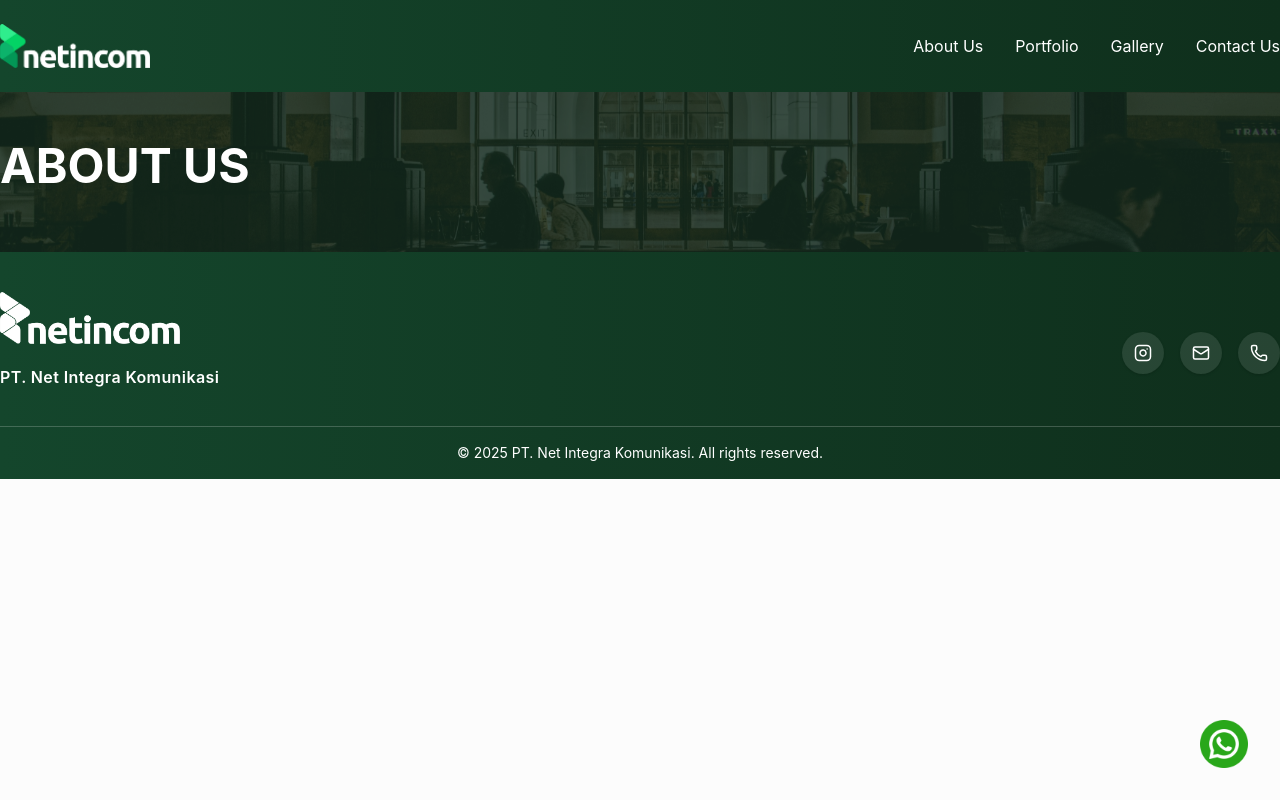
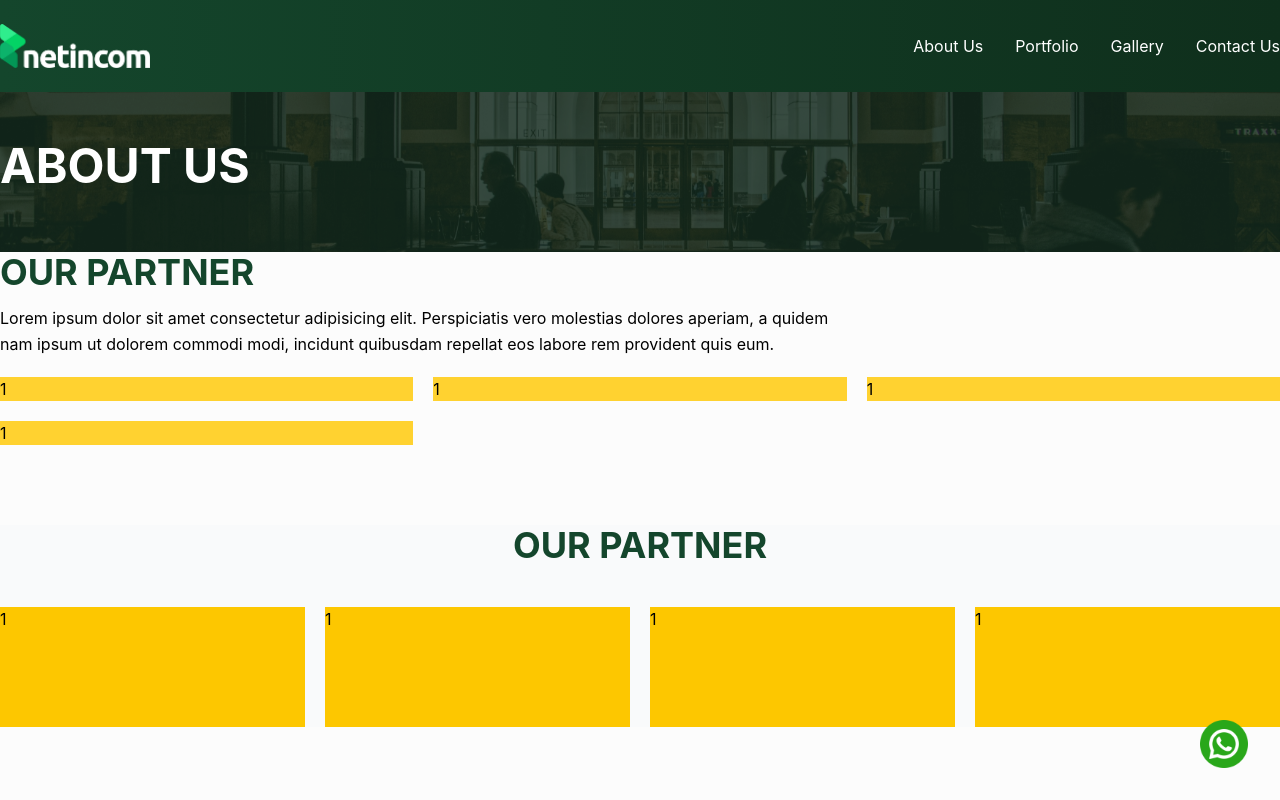
Before and after one commit to ahmadfauzaan613/netincom, a Next.js app: page /about in a window 1280 px wide. Shown: the top 800 px of the page. Built offline with nearby package versions, Linux system fonts and the light colour scheme.

Commit message:
feat: enhance content and layout across multiple pages

```diff
--- a/src/app/about/page.tsx
+++ b/src/app/about/page.tsx
@@ -1,11 +1,34 @@
 import ContactUs from '../../../public/images/contact.svg'
 import React from 'react'
 import Hero from '@/components/Hero'
+import Connection from '@/components/Home/Connection'
 
 export default function About() {
   return (
     <>
       <Hero title="ABOUT US" image={ContactUs} />
+      <div className="container mx-auto">
+        <h1 className="text-2xl md:text-4xl text-left font-bold  leading-tight text-[#14462C]">OUR PARTNER</h1>
+        <p className="text-md leading-relaxed pt-3 w-2/3">Lorem ipsum dolor sit amet consectetur adipisicing elit. Perspiciatis vero molestias dolores aperiam, a quidem nam ipsum ut dolorem commodi modi, incidunt quibusdam repellat eos labore rem provident quis eum.</p>
+        <div className="grid grid-cols-3 mt-5">
+          <div className="bg-amber-300">1</div>
+          <div className="bg-amber-300">1</div>
+          <div className="bg-amber-300">1</div>
+          <div className="bg-amber-300">1</div>
+        </div>
+      </div>
+      <div className="bg-gray-50">
+        <div className="container mx-auto  my-20">
+          <h1 className="text-2xl md:text-4xl text-center font-bold  leading-tight text-[#14462C]">OUR PARTNER</h1>
+          <div className="grid grid-cols-4 mt-10">
+            <div className="bg-yellow-400 h-[15vh]">1</div>
+            <div className="bg-yellow-400 h-[15vh]">1</div>
+            <div className="bg-yellow-400 h-[15vh]">1</div>
+            <div className="bg-yellow-400 h-[15vh]">1</div>
+          </div>
+        </div>
+      </div>
+      <Connection />
     </>
   )
 }
--- a/src/app/contact/page.tsx
+++ b/src/app/contact/page.tsx
@@ -13,7 +13,7 @@ export default function Contact() {
       <div className="container mx-auto my-20">
         <div className="grid grid-cols-2 items-start">
           <div>
-            <h1 className="text-2xl md:text-4xl font-extrabold  leading-tight text-[#14462C]">CONTACT US</h1>
+            <h1 className="text-2xl md:text-4xl font-bold  leading-tight text-[#14462C]">CONTACT US</h1>
             <p className="text-base md:text-md leading-relaxed pt-4 text-gray-700">Ready to take your business to the next level? The Netincom team is here to provide creative communication solutions tailored to your needs. Contact us today and start a partnership that drives results!</p>
             <div className="flex flex-col w-full max-w-10/12 space-y-5 divide-y divide-gray-300 py-4">
               <div className="flex items-center gap-3 py-3">
--- a/src/app/gallery/page.tsx
+++ b/src/app/gallery/page.tsx
@@ -27,7 +27,7 @@ export default function GalleryPage() {
     <>
       <Hero title="GALLERY" image={ContactUs} />
       <div className="container mx-auto my-20">
-        <h1 className="text-2xl md:text-4xl text-center font-extrabold  leading-tight text-[#14462C]">GALLERY</h1>
+        <h1 className="text-2xl md:text-4xl text-center font-bold  leading-tight text-[#14462C]">GALLERY</h1>
         <Gallery data={images} hidden={false} />
       </div>
     </>
--- a/src/app/portofolio/[id]/page.tsx
+++ b/src/app/portofolio/[id]/page.tsx
@@ -6,6 +6,7 @@ import { motion } from 'framer-motion'
 import { MoveLeft } from 'lucide-react'
 import { useRouter } from 'next/navigation'
 import Gallery from '@/components/Home/Gallery'
+import Image from 'next/image'
 export default function PortfolioDetail() {
   const params = useParams()
   const router = useRouter()
@@ -24,7 +25,10 @@ export default function PortfolioDetail() {
         </motion.button>
         <div className="my-5">
           <h1 className="text-5xl w-8/12 text-left font-bold leading-tight text-[#14462C]">{item?.title}</h1>
-          <div className="bg-black w-full h-[40vh] my-5"></div>
+          <div className="relative w-full h-[40vh] my-5">
+            <Image src={item?.image ?? ''} alt="Background" fill priority className="object-cover" />
+            <div className="absolute inset-0 bg-black/40" />
+          </div>
           <p className="text-md leading-relaxed py-5 text-gray-600">{item?.text}</p>
           <h1 className="text-2xl w-8/12 text-left font-bold leading-tight text-[#14462C]">Gallery</h1>
           <Gallery data={item?.gallery ?? []} hidden={false} />
--- a/src/app/portofolio/page.tsx
+++ b/src/app/portofolio/page.tsx
@@ -9,7 +9,7 @@ export default function PortofolioPages() {
     <>
       <Hero title="PORTOFOLIO" image={ContactUs} />
       <div className="container mx-auto my-20">
-        <h1 className="text-2xl md:text-4xl text-center font-extrabold  leading-tight text-[#14462C]">PORTFOLIO</h1>
+        <h1 className="text-2xl md:text-4xl text-center font-bold  leading-tight text-[#14462C]">PORTFOLIO</h1>
         <Portofolio data={portfolioItems} hidden={false} className="grid grid-cols-4 gap-8 my-16 px-4" />
       </div>
     </>
--- a/src/components/Home/AboutUs.tsx
+++ b/src/components/Home/AboutUs.tsx
@@ -9,7 +9,7 @@ export default function AboutUs() {
   return (
     <div className="grid grid-cols-1 md:grid-cols-2 gap-12 my-32 items-center px-6 md:px-16">
       <motion.div initial={{ opacity: 0, x: -40 }} whileInView={{ opacity: 1, x: 0 }} transition={{ duration: 0.8, ease: 'easeOut' }} viewport={{ once: true }} className="w-full md:w-10/12">
-        <h1 className="text-4xl md:text-5xl font-extrabold  leading-tight text-[#14462C]">ABOUT US</h1>
+        <h1 className="text-4xl md:text-5xl font-bold  leading-tight text-[#14462C]">ABOUT US</h1>
         <p className="text-base md:text-lg leading-relaxed pt-5 text-gray-700">
           Netincom stands as a visionary force in the realm of creative communication consultancy, offering fully integrated services. Our journey is driven by an unwavering commitment to excellence, a passion for innovation, and an unrelenting focus on client satisfaction. At Netincom, we are
           committed to delivering topnotch communication solutions that empower businesses to communicate effectively and leave a lasting impression on their audience.
```
